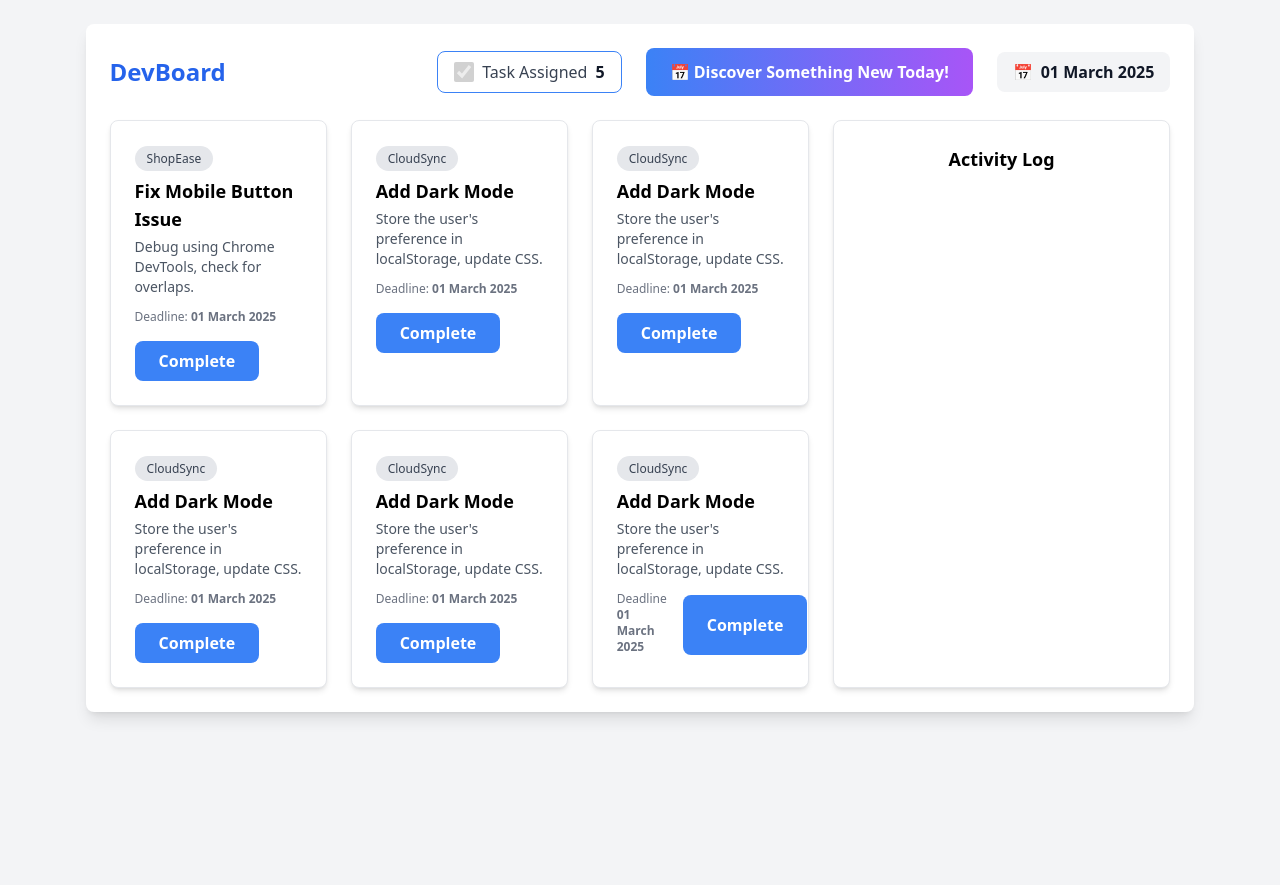
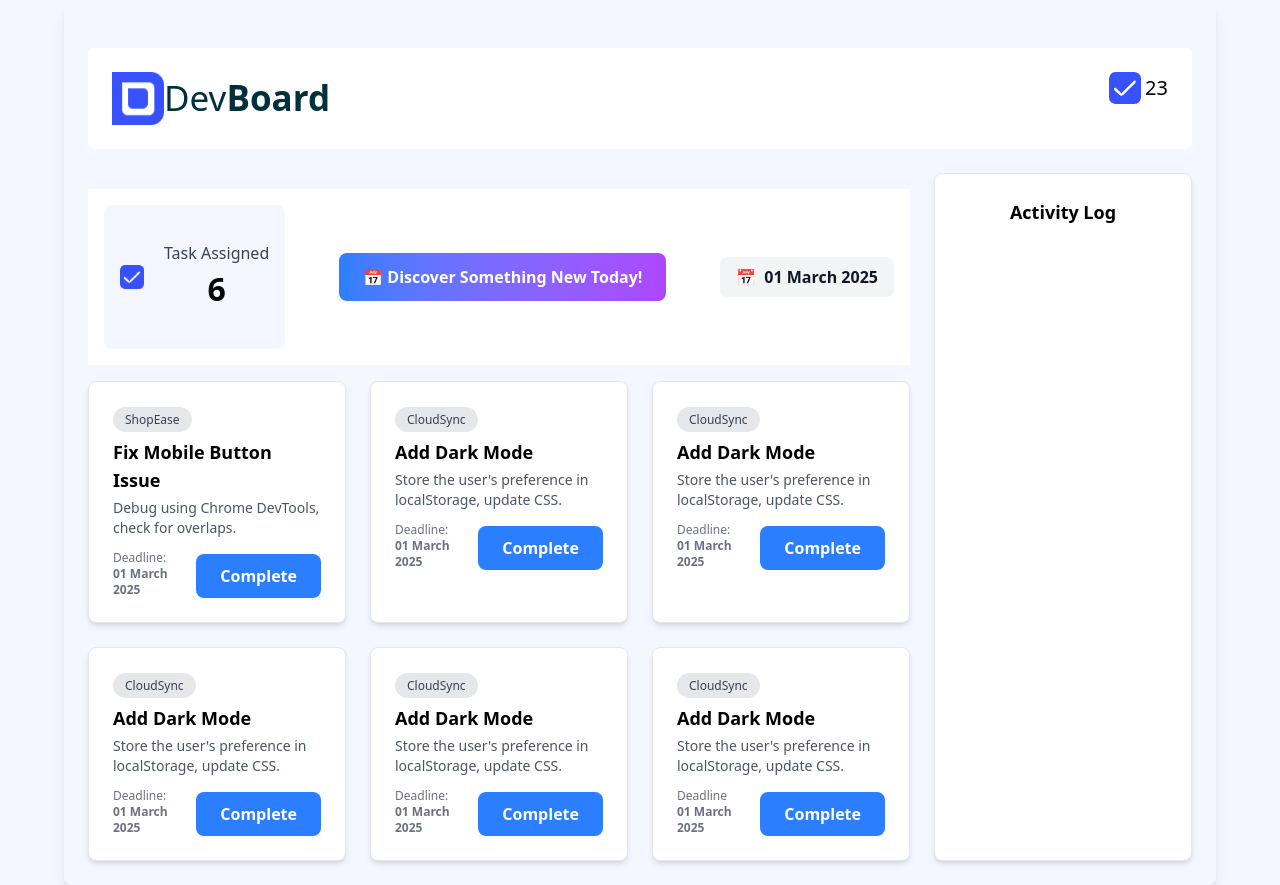
Before and after one commit to Mesbah088/js-dom-A5, a plain HTML site: page index.html in a window 1280 px wide. Before the commit the page ends 800 px from the top, so only its background shows below. Drawn offline with nearby package versions, Linux system fonts and the light colour scheme.

Commit message:
try letter

```diff
--- a/index.html
+++ b/index.html
@@ -4,65 +4,99 @@
     <meta charset="UTF-8">
     <meta name="viewport" content="width=device-width, initial-scale=1.0">
     <title>DevBoard</title>
-    <script src="https://cdn.tailwindcss.com"></script>
+    <script src="https://unpkg.com/@tailwindcss/browser@4"></script>
+    <style type="text/tailwindcss">
+      @theme {
+        --color-clifford: #da373d;
+      }
+    </style>
 </head>
-<body class="bg-gray-100 p-6">
-    <div class="max-w-full w-[90%] mx-auto bg-white p-6 rounded-lg shadow-lg">
-        <header class="flex justify-between items-center mb-6">
-            <h1 class="text-2xl font-bold text-blue-600">DevBoard</h1>
-            <div class="flex items-center gap-6">
-                <div class="flex items-center border border-blue-500 rounded-lg px-4 py-2">
-                    <input type="checkbox" checked class="w-5 h-5 text-blue-600" disabled>
-                    <span class="ml-2 text-gray-700">Task Assigned</span>
-                    <span class="ml-2 font-bold text-gray-900" id="task-count">5</span>
+<body class="bg-[#F4F7FF] ">
+    <div class="max-w-full w-[90%] mx-auto  p-6 rounded-lg shadow-lg">
+        <div class=" flex justify-between bg-[#fff]  rounded-md p-6  my-6">
+         <div>
+            <h3 class="text-[#00303C] text-[35px] flex justify-center gap-0">
+                <img src="./assets/image/Vector.png" alt="img">
+                Dev <span class="font-bold">Board</span></h3>
+         </div>
+         <div>
+           <div>
+           <div class=" flex justify-center items-center gap-1">
+            <img src="/assets/image/check.png" alt="">
+             <span class="text-xl">23</span>
+           </div>
+           </div>
+         </div>
+        </div>
+
+
+        <div class="grid grid-cols-4 gap-6">
+            <div class="col-span-3 " >
+                <header class="my-4 bg-white">
+               <div class="flex items-center justify-between gap-6 p-4">
+                        <div class="flex items-center gap-5 bg-[#F4F7FF] rounded-lg  px-4 py-9">
+                            <img class="w-6" src="/assets/image/check.png" alt="">
+                            <div class="flex flex-col  justify-start ">
+                           <p class=" text-gray-700">Task Assigned</p>
+                            <p class=" font-bold text-[32px] text-center" id="task-count">6</p>
+                            </div>
                         </div>
                         <div class="bg-gradient-to-r from-blue-500 to-purple-500 text-white px-6 py-3 rounded-lg font-semibold">
                             📅 Discover Something New Today!
                         </div>
-                <div class="flex items-center bg-gray-100 px-4 py-2 rounded-lg">
+                        <div class="flex items-center bg-gray-100 px-4 py-2 justify-end rounded-lg">
                             <span class="mr-2">📅</span>
                             <span id="current-date" class="font-bold text-gray-900"></span>
                         </div>
                     </div>
                 </header>
+              <div id="task-list" class="grid grid-cols-3 gap-6">
 
-        <div class="grid grid-cols-3 gap-6">
-            <div class="col-span-2 grid grid-cols-3 gap-6" id="task-list">
                 <div class="bg-white p-6 rounded-lg shadow-md border border-gray-200" data-task="Fix Mobile Button Issue">
                     <span class="bg-gray-200 text-gray-700 px-3 py-1 rounded-full text-xs">ShopEase</span>
                     <h2 class="font-bold text-lg mt-2">Fix Mobile Button Issue</h2>
                     <p class="text-sm text-gray-600 mt-1">Debug using Chrome DevTools, check for overlaps.</p>
+                    <div class="flex gap-4">
                         <p class="text-xs text-gray-500 mt-3">Deadline: <span class="current-date font-semibold"></span></p>
                         <button class="mt-4 px-6 py-2 bg-blue-500 text-white rounded-lg font-semibold complete-btn">Complete</button>
+                       </div>
                 </div>
 
                 <div class="bg-white p-6 rounded-lg shadow-md border border-gray-200" data-task="Add Dark Mode">
                     <span class="bg-gray-200 text-gray-700 px-3 py-1 rounded-full text-xs">CloudSync</span>
                     <h2 class="font-bold text-lg mt-2">Add Dark Mode</h2>
                     <p class="text-sm text-gray-600 mt-1">Store the user's preference in localStorage, update CSS.</p>
+                    <div class="flex gap-4">
                         <p class="text-xs text-gray-500 mt-3">Deadline: <span class="current-date font-semibold"></span></p>
                         <button class="mt-4 px-6 py-2 bg-blue-500 text-white rounded-lg font-semibold complete-btn">Complete</button>
+                       </div>
                 </div>
                 <div class="bg-white p-6 rounded-lg shadow-md border border-gray-200" data-task="Add Dark Mode">
                     <span class="bg-gray-200 text-gray-700 px-3 py-1 rounded-full text-xs">CloudSync</span>
                     <h2 class="font-bold text-lg mt-2">Add Dark Mode</h2>
                     <p class="text-sm text-gray-600 mt-1">Store the user's preference in localStorage, update CSS.</p>
+                   <div class="flex gap-4">
                     <p class="text-xs text-gray-500 mt-3">Deadline: <span class="current-date font-semibold"></span></p>
                     <button class="mt-4 px-6 py-2 bg-blue-500 text-white rounded-lg font-semibold complete-btn">Complete</button>
+                   </div>
                 </div>
                 <div class="bg-white p-6 rounded-lg shadow-md border border-gray-200" data-task="Add Dark Mode">
                     <span class="bg-gray-200 text-gray-700 px-3 py-1 rounded-full text-xs">CloudSync</span>
                     <h2 class="font-bold text-lg mt-2">Add Dark Mode</h2>
                     <p class="text-sm text-gray-600 mt-1">Store the user's preference in localStorage, update CSS.</p>
+                    <div class="flex gap-4">
                         <p class="text-xs text-gray-500 mt-3">Deadline: <span class="current-date font-semibold"></span></p>
                         <button class="mt-4 px-6 py-2 bg-blue-500 text-white rounded-lg font-semibold complete-btn">Complete</button>
+                       </div>
                 </div>
                 <div class="bg-white p-6 rounded-lg shadow-md border border-gray-200" data-task="Add Dark Mode">
                     <span class="bg-gray-200 text-gray-700 px-3 py-1 rounded-full text-xs">CloudSync</span>
                     <h2 class="font-bold text-lg mt-2">Add Dark Mode</h2>
                     <p class="text-sm text-gray-600 mt-1">Store the user's preference in localStorage, update CSS.</p>
+                   <div class="flex gap-4">
                     <p class="text-xs text-gray-500 mt-3">Deadline: <span class="current-date font-semibold"></span></p>
                     <button class="mt-4 px-6 py-2 bg-blue-500 text-white rounded-lg font-semibold complete-btn">Complete</button>
+                   </div>
                 </div>
                 <div class="bg-white p-6 rounded-lg shadow-md border border-gray-200" data-task="Add Dark Mode">
                     <span class="bg-gray-200 text-gray-700 px-3 py-1 rounded-full text-xs">CloudSync</span>
@@ -72,8 +106,9 @@
                         <button class="mt-4 px-6 py-2 bg-blue-500 text-white rounded-lg font-semibold complete-btn">Complete</button></div>
                 </div>
               </div>
+            </div>
 
-            <aside class="bg-white p-6 rounded-lg shadow-md border border-gray-200 ">
+            <aside class="col-span-1 bg-white p-6 rounded-lg shadow-md border border-gray-200 ">
                 <h2 class="font-semibold text-lg mb-4 items-center text-center">Activity Log</h2>
                 <ul id="activity-log" class="text-sm text-gray-700 space-y-2"></ul>
             </aside>
```
Also changed, not shown: assets/image/Rectangle 18.png (added), assets/image/Vector.png (added), assets/image/check.png (added). Lines whose indentation alone changed are shown as unchanged.
